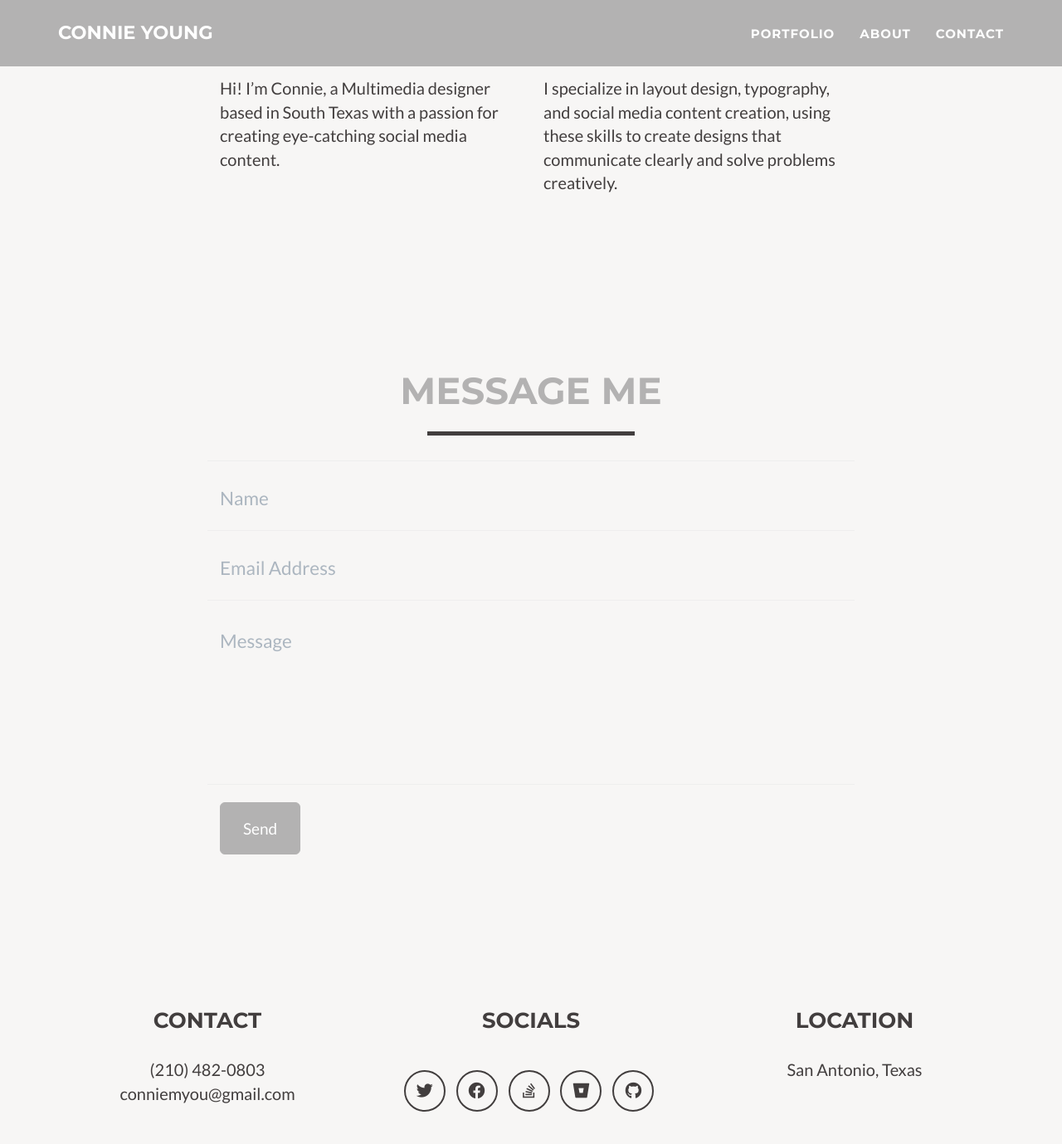
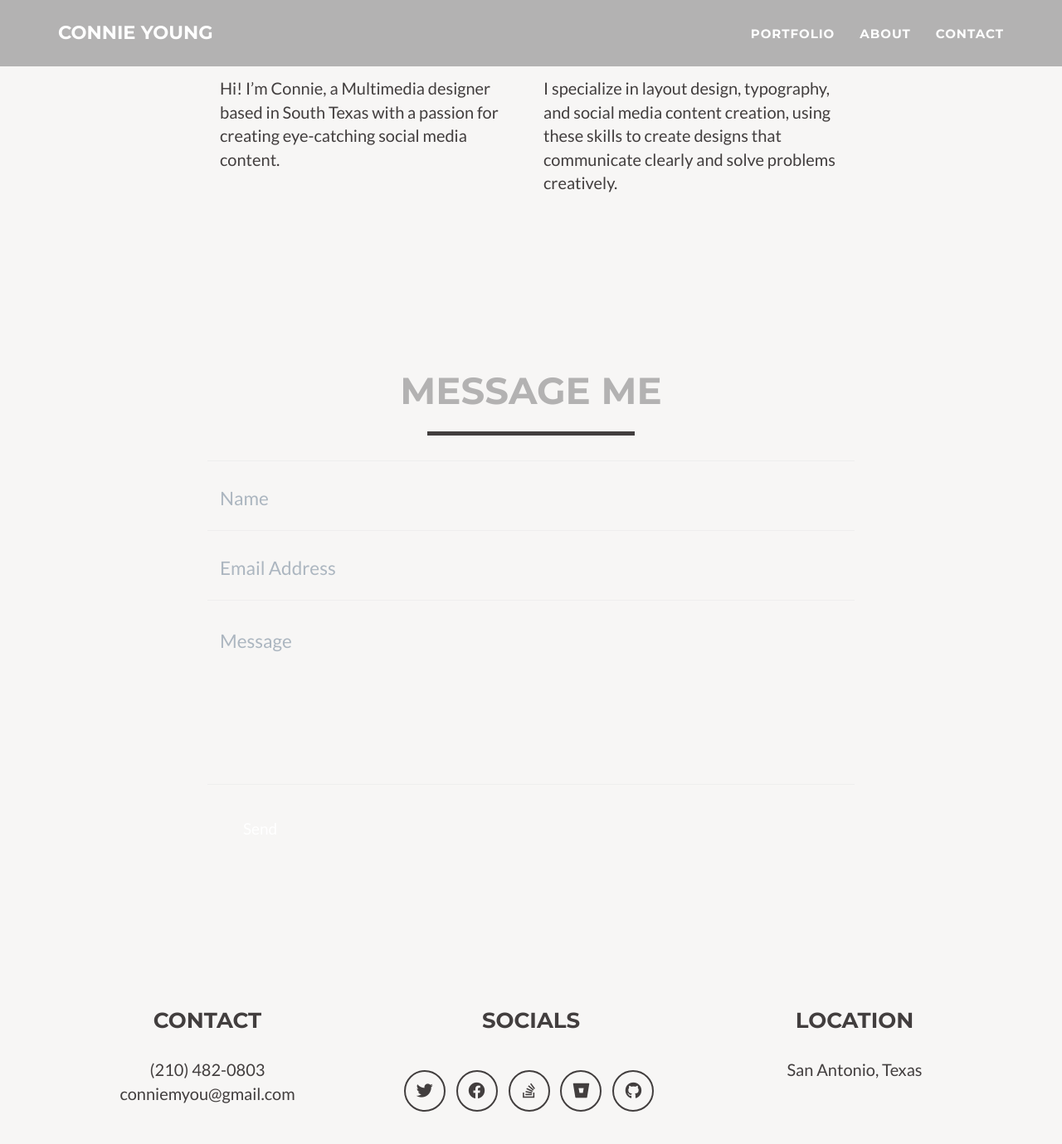
Before and after one commit to conniemyou/cyoung-portfolio, a Jekyll site: the page built from _posts/2014-07-18-project-1.markdown, in a window 1280 px wide and 1400 px high, scrolled down 1833 px. Shown: the top 1379 px of the window at 83% size. Built offline with Jekyll 4.4.1, drawn with Linux system fonts in a browser that asks for light colours.

Commit message:
TERTIARY TO PRIMARY  test

```diff
--- a/_config.yml
+++ b/_config.yml
@@ -25,7 +25,7 @@ disqus_shortname: myshortname
 
 # Color settings (hex-codes without the leading hash-tag)
 color:
-  primary: B3B2B2 #80B3FF
+  primary: F7F6F5 #80B3FF
   primary-rgb: "179,178,178" #"128,179,255"
   secondary: B3B2B2 #FD6E8A
   secondary-dark: 8b8a8a #A2122F
```
